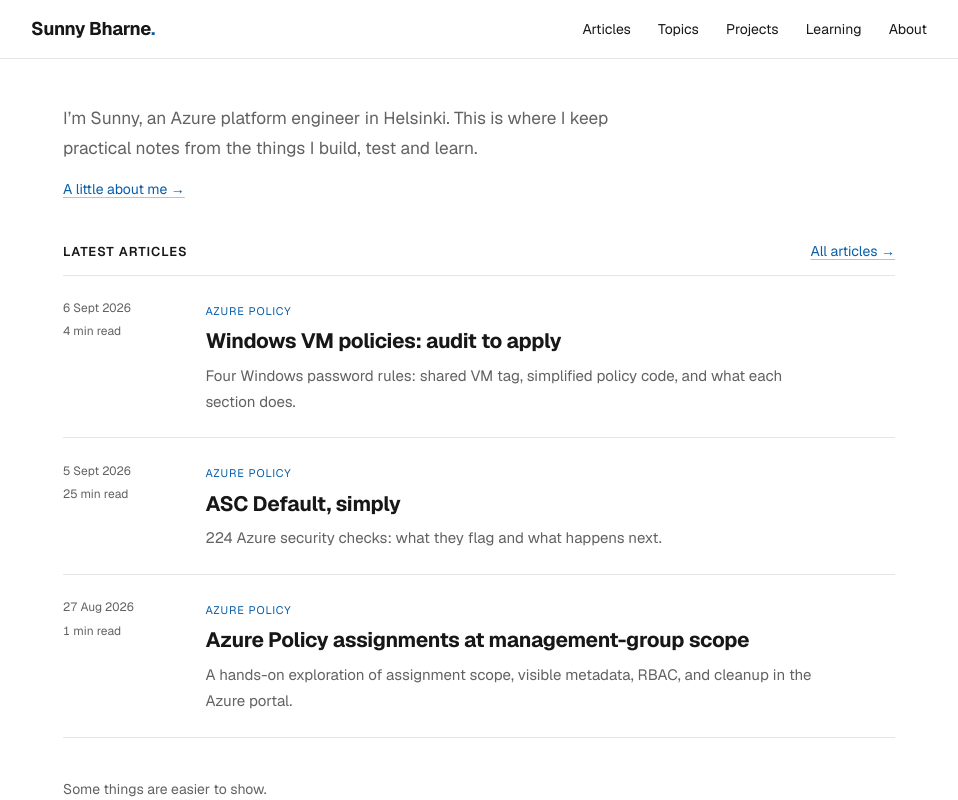
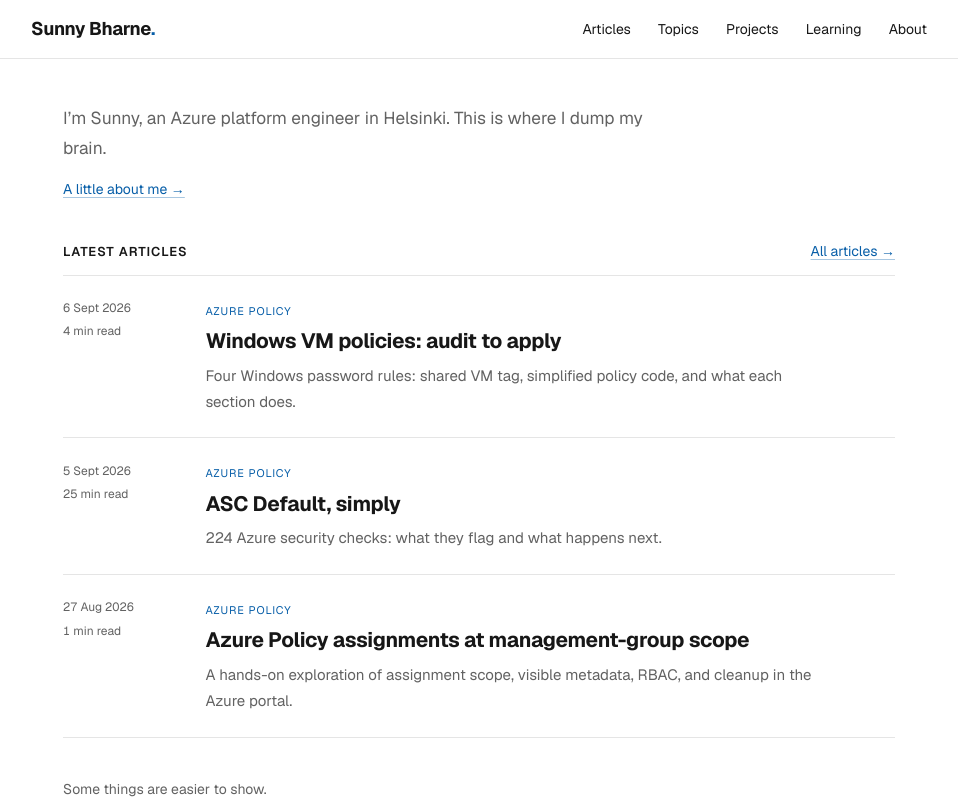
Before and after one commit to sunnybharne/sunnybharne, a Next.js app: page / in a window 1280 px wide. Shown: the top 800 px of the page, without its empty margins (161-1119 px from the left). Built offline with nearby package versions, Linux system fonts and the light colour scheme.

Commit message:
Update homepage introduction

```diff
--- a/app/page.tsx
+++ b/app/page.tsx
@@ -7,7 +7,7 @@ export default async function HomePage() {
   return (
     <div className="page-shell home-page">
       <section className="home-intro" aria-label="Introduction">
-        <p>I’m Sunny, an Azure platform engineer in Helsinki. This is where I keep practical notes from the things I build, test and learn.</p>
+        <p>I’m Sunny, an Azure platform engineer in Helsinki. This is where I dump my brain.</p>
         <Link href="/about/" className="text-link">A little about me →</Link>
       </section>
       <section aria-labelledby="recent-title">
```
